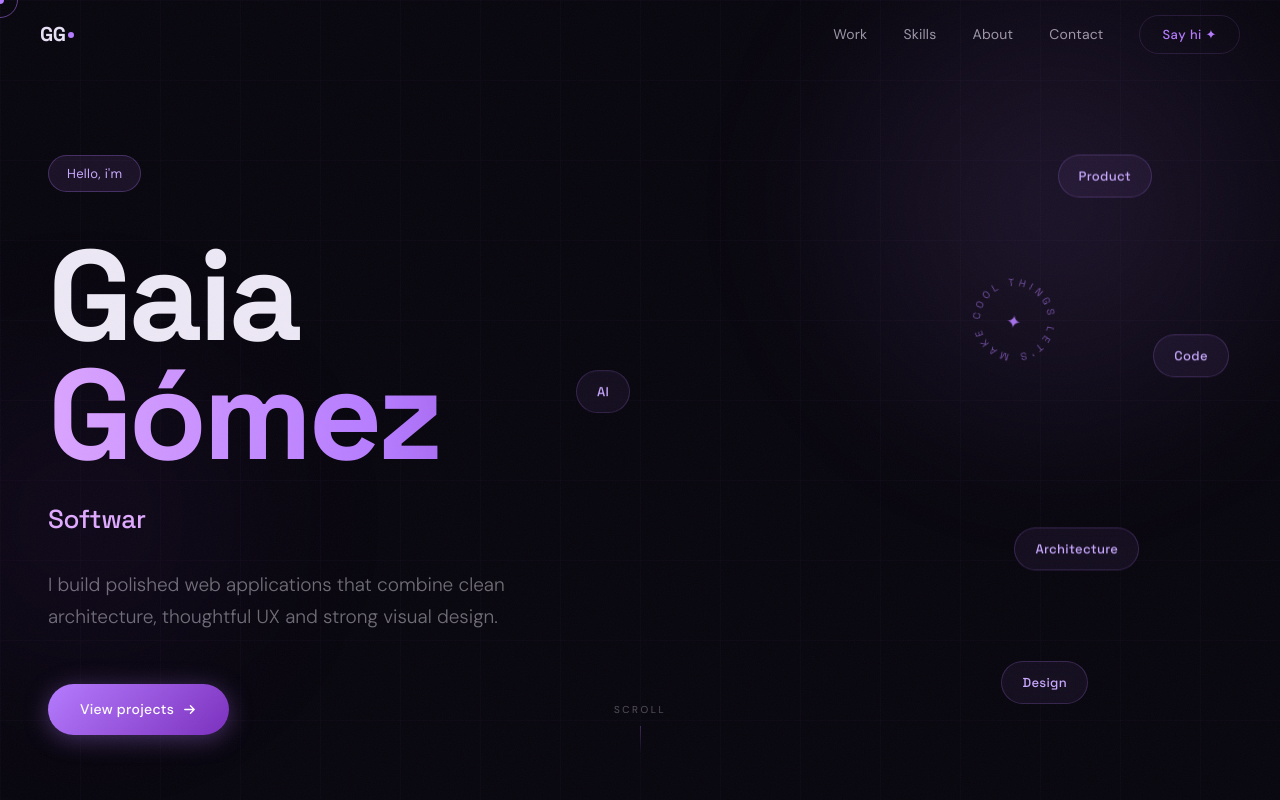
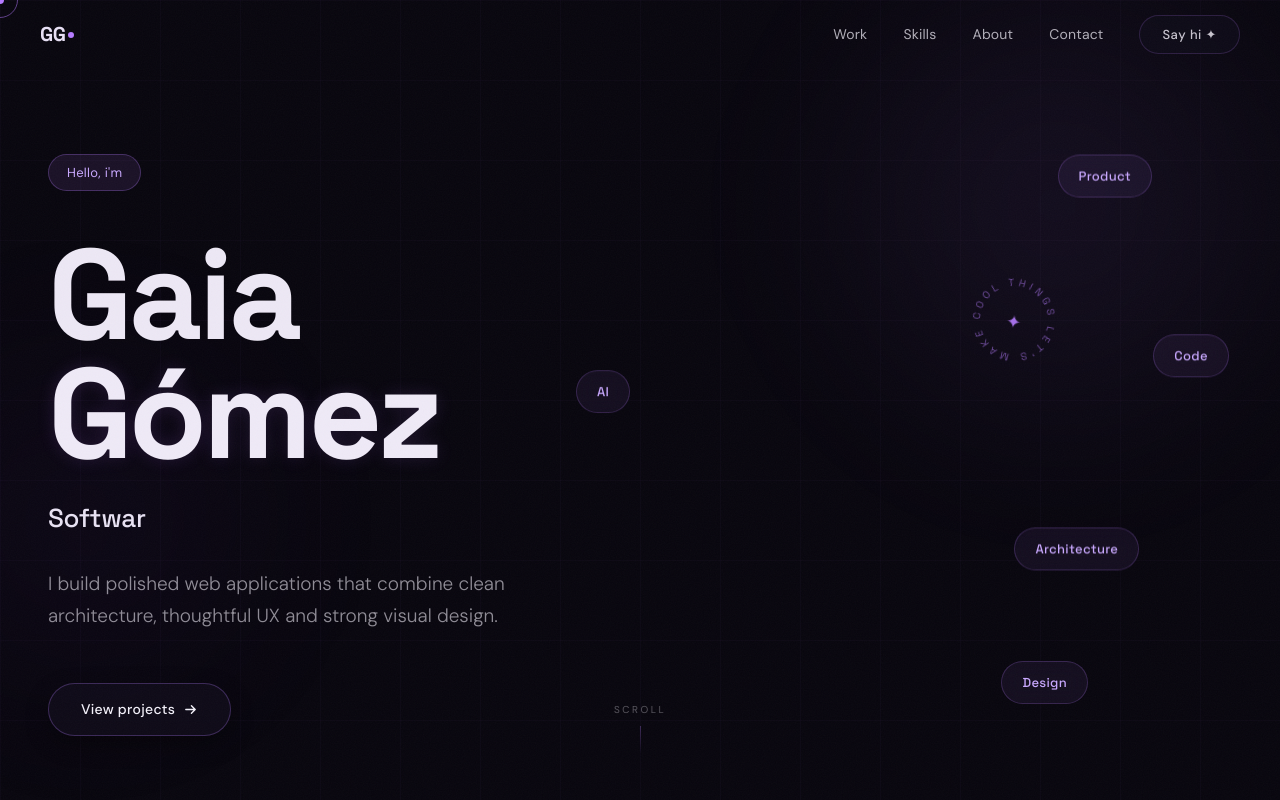
Before and after one commit to GaiaGomez/gaia-gomez-portfolio, a React (Vite) app: page / in a window 1280 px wide. Shown: the top 800 px of the page. Built offline with nearby package versions, Linux system fonts and the light colour scheme.

Commit message:
Refine purple accent system

```diff
--- a/src/components/About.jsx
+++ b/src/components/About.jsx
@@ -21,13 +21,13 @@ export default function About() {
             <h2 className="section-title">
               Code, design<br />
               and everything<br />
-              <span style={{ color: '#B57BFF' }}>in between</span>
+              <span style={{ color: '#f1eef8' }}>in between</span>
             </h2>
 
             <p style={{
               fontFamily: "'DM Sans', sans-serif",
               fontSize: '16px',
-              color: 'rgba(232,224,245,0.55)',
+              color: 'rgba(241,238,248,0.58)',
               lineHeight: '1.75',
               marginBottom: '20px',
               fontWeight: '300',
@@ -37,7 +37,7 @@ export default function About() {
             <p style={{
               fontFamily: "'DM Sans', sans-serif",
               fontSize: '16px',
-              color: 'rgba(232,224,245,0.55)',
+              color: 'rgba(241,238,248,0.58)',
               lineHeight: '1.75',
               marginBottom: '44px',
               fontWeight: '300',
@@ -86,8 +86,8 @@ export default function About() {
                 className="btn"
                 style={{
                   background: 'transparent',
-                  borderColor: 'rgba(181,123,255,0.25)',
-                  color: 'rgba(232,224,245,0.85)',
+                  borderColor: 'rgba(181,123,255,0.22)',
+                  color: 'rgba(241,238,248,0.88)',
                 }}
               >
                 Download CV
--- a/src/components/Contact.jsx
+++ b/src/components/Contact.jsx
@@ -27,14 +27,14 @@ export default function Contact() {
     width: '100%',
     padding: '16px 20px',
     borderRadius: '12px',
-    background: 'rgba(181,123,255,0.05)',
-    border: `1px solid ${focused === field ? 'rgba(181,123,255,0.5)' : 'rgba(181,123,255,0.12)'}`,
-    color: '#e8e0f5',
+    background: 'rgba(13,10,22,0.75)',
+    border: `1px solid ${focused === field ? 'rgba(181,123,255,0.34)' : 'rgba(181,123,255,0.14)'}`,
+    color: '#f1eef8',
     fontFamily: "'DM Sans', sans-serif",
     fontSize: '15px',
     outline: 'none',
     transition: 'border-color 0.25s, box-shadow 0.25s',
-    boxShadow: focused === field ? '0 0 0 3px rgba(181,123,255,0.08)' : 'none',
+    boxShadow: focused === field ? '0 0 0 3px rgba(181,123,255,0.06)' : 'none',
     resize: 'none',
   });
 
@@ -45,7 +45,7 @@ export default function Contact() {
 
   return (
     <section className="section" id="contact" style={{
-      background: 'linear-gradient(180deg, transparent 0%, rgba(181,123,255,0.03) 100%)',
+      background: 'linear-gradient(180deg, transparent 0%, rgba(181,123,255,0.015) 100%)',
     }}>
       <div className="container">
 
@@ -56,12 +56,12 @@ export default function Contact() {
           <div>
             <h2 className="section-title">
               Let's build<br />
-              something <span style={{ color: '#B57BFF' }}>great</span>
+              something <span style={{ color: '#f1eef8' }}>great</span>
             </h2>
             <p style={{
               fontFamily: "'DM Sans', sans-serif",
               fontSize: '16px',
-              color: 'rgba(232,224,245,0.5)',
+              color: 'rgba(241,238,248,0.58)',
               lineHeight: '1.7',
               marginBottom: '48px',
               fontWeight: '300',
@@ -117,20 +117,20 @@ export default function Contact() {
                       display: 'flex',
                       alignItems: 'center',
                       justifyContent: 'center',
-                      background: 'rgba(181,123,255,0.06)',
-                      border: '1px solid rgba(181,123,255,0.12)',
-                      color: 'rgba(232,224,245,0.5)',
+                      background: 'rgba(13,10,22,0.8)',
+                      border: '1px solid rgba(181,123,255,0.14)',
+                      color: 'rgba(241,238,248,0.6)',
                       transition: 'all 0.25s',
                     }}
                     onMouseEnter={e => {
-                      e.currentTarget.style.background = 'rgba(181,123,255,0.15)';
-                      e.currentTarget.style.borderColor = 'rgba(181,123,255,0.4)';
+                      e.currentTarget.style.background = 'rgba(181,123,255,0.08)';
+                      e.currentTarget.style.borderColor = 'rgba(181,123,255,0.28)';
                       e.currentTarget.style.color = '#B57BFF';
                     }}
                     onMouseLeave={e => {
-                      e.currentTarget.style.background = 'rgba(181,123,255,0.06)';
-                      e.currentTarget.style.borderColor = 'rgba(181,123,255,0.12)';
-                      e.currentTarget.style.color = 'rgba(232,224,245,0.5)';
+                      e.currentTarget.style.background = 'rgba(13,10,22,0.8)';
+                      e.currentTarget.style.borderColor = 'rgba(181,123,255,0.14)';
+                      e.currentTarget.style.color = 'rgba(241,238,248,0.6)';
                     }}
                   >
                     {s.icon}
@@ -281,7 +281,7 @@ export default function Contact() {
             fontFamily: "'Space Grotesk', sans-serif",
             fontSize: '18px',
             fontWeight: '700',
-            color: 'rgba(232,224,245,0.6)',
+            color: 'rgba(241,238,248,0.76)',
           }}>
             GG<span style={{ color: '#B57BFF' }}>.</span>
           </span>
--- a/src/components/Hero.jsx
+++ b/src/components/Hero.jsx
@@ -59,14 +59,14 @@ export default function Hero() {
       <div style={{
         position: 'absolute', top: '-15%', right: '-8%',
         width: '650px', height: '650px', borderRadius: '50%',
-        background: 'radial-gradient(circle, rgba(181,123,255,0.13) 0%, transparent 68%)',
-        filter: 'blur(48px)', pointerEvents: 'none',
+        background: 'radial-gradient(circle, rgba(181,123,255,0.08) 0%, transparent 68%)',
+        filter: 'blur(56px)', pointerEvents: 'none',
       }} />
       <div style={{
         position: 'absolute', bottom: '5%', left: '-12%',
         width: '480px', height: '480px', borderRadius: '50%',
-        background: 'radial-gradient(circle, rgba(123,47,190,0.09) 0%, transparent 70%)',
-        filter: 'blur(64px)', pointerEvents: 'none',
+        background: 'radial-gradient(circle, rgba(123,47,190,0.06) 0%, transparent 70%)',
+        filter: 'blur(70px)', pointerEvents: 'none',
       }} />
 
       {/* ── Subtle grid ──────────────────────────────── */}
@@ -191,12 +191,8 @@ export default function Hero() {
             </span>
             <span style={{
               display: 'block',
-              background: 'linear-gradient(90deg, #E0AAFF 0%, #B57BFF 40%, #7B2FBE 70%, #E0AAFF 100%)',
-              backgroundSize: '200% 100%',
-              WebkitBackgroundClip: 'text',
-              WebkitTextFillColor: 'transparent',
-              backgroundClip: 'text',
-              animation: 'shimmerText 3s ease-in-out infinite',
+              color: '#efeaf7',
+              textShadow: '0 0 18px rgba(181,123,255,0.14)',
             }}>
               Gómez
             </span>
@@ -213,7 +209,7 @@ export default function Hero() {
               fontFamily: "'Space Grotesk', sans-serif",
               fontSize: 'clamp(18px, 2.2vw, 26px)',
               fontWeight: '500',
-              color: '#E0AAFF',
+              color: '#e8e2f3',
               letterSpacing: '-0.3px',
             }}>
               {displayed}
@@ -231,7 +227,7 @@ export default function Hero() {
           <p style={{
             fontFamily: "'DM Sans', sans-serif",
             fontSize: 'clamp(16px, 1.8vw, 19px)',
-            color: 'rgba(237,232,245,0.45)',
+            color: 'rgba(241,238,248,0.58)',
             lineHeight: '1.65',
             marginBottom: '52px',
             fontWeight: '300',
@@ -244,22 +240,23 @@ export default function Hero() {
           <div style={{ display: 'flex', gap: '14px', flexWrap: 'wrap' }}>
             <a
               href="#projects"
+              className="btn btn-primary"
               style={{
                 display: 'inline-flex',
                 alignItems: 'center',
                 gap: '8px',
                 padding: '14px 32px',
                 borderRadius: '999px',
-                background: 'linear-gradient(135deg, #B57BFF 0%, #7B2FBE 100%)',
-                color: '#fff',
+                background: 'rgba(15,12,26,0.88)',
+                color: '#f4f1fa',
                 fontFamily: "'DM Sans', sans-serif",
                 fontSize: '14px',
                 fontWeight: '500',
                 letterSpacing: '0.3px',
-                border: 'none',
+                border: '1px solid rgba(181,123,255,0.28)',
                 cursor: 'none',
                 transition: 'opacity 0.25s, transform 0.25s',
-                boxShadow: '0 4px 24px rgba(181,123,255,0.35)',
+                boxShadow: '0 8px 22px rgba(0,0,0,0.35)',
                 textDecoration: 'none',
               }}
               onMouseEnter={e => { e.currentTarget.style.opacity = '0.88'; e.currentTarget.style.transform = 'translateY(-1px)'; }}
--- a/src/components/Navbar.jsx
+++ b/src/components/Navbar.jsx
@@ -31,7 +31,7 @@ export default function Navbar() {
     transition: 'background 0.4s, border-color 0.4s',
     background: scrolled ? 'rgba(8,6,14,0.85)' : 'transparent',
     backdropFilter: scrolled ? 'blur(20px)' : 'none',
-    borderBottom: scrolled ? '1px solid rgba(181,123,255,0.1)' : '1px solid transparent',
+    borderBottom: scrolled ? '1px solid rgba(181,123,255,0.08)' : '1px solid transparent',
   };
 
   const logoStyle = {
@@ -79,12 +79,12 @@ export default function Navbar() {
                 fontFamily: "'DM Sans', sans-serif",
                 fontSize: '14px',
                 fontWeight: '400',
-                color: 'rgba(232,224,245,0.65)',
+                color: 'rgba(241,238,248,0.72)',
                 transition: 'color 0.2s',
                 letterSpacing: '0.2px',
               }}
               onMouseEnter={e => e.target.style.color = '#B57BFF'}
-              onMouseLeave={e => e.target.style.color = 'rgba(232,224,245,0.65)'}
+              onMouseLeave={e => e.target.style.color = 'rgba(241,238,248,0.72)'}
             >
               {l.label}
             </a>
--- a/src/components/Projects.jsx
+++ b/src/components/Projects.jsx
@@ -33,14 +33,14 @@ function ProjectCard({ project, onClick }) {
         padding: '36px',
         borderRadius: '20px',
         background: hovered
-          ? 'rgba(181,123,255,0.06)'
+          ? 'rgba(22,17,33,0.88)'
           : 'rgba(15,12,26,0.8)',
-        border: `1px solid ${hovered ? 'rgba(181,123,255,0.3)' : 'rgba(181,123,255,0.1)'}`,
+        border: `1px solid ${hovered ? 'rgba(181,123,255,0.2)' : 'rgba(181,123,255,0.12)'}`,
         transition: 'all 0.35s ease',
         overflow: 'hidden',
         transform: hovered ? 'translateY(-4px)' : 'translateY(0)',
         boxShadow: hovered
-          ? '0 20px 60px rgba(181,123,255,0.12), 0 0 0 1px rgba(181,123,255,0.15)'
+          ? '0 20px 60px rgba(0,0,0,0.38), 0 0 0 1px rgba(181,123,255,0.12)'
           : '0 4px 20px rgba(0,0,0,0.3)',
         textDecoration: 'none',
         color: 'inherit',
@@ -91,7 +91,7 @@ function ProjectCard({ project, onClick }) {
         fontFamily: "'Space Grotesk', sans-serif",
         fontSize: '22px',
         fontWeight: '600',
-        color: hovered ? '#e8e0f5' : 'rgba(232,224,245,0.9)',
+        color: hovered ? '#f1eef8' : 'rgba(241,238,248,0.92)',
         marginBottom: '12px',
         transition: 'color 0.25s',
         letterSpacing: '-0.3px',
@@ -104,7 +104,7 @@ function ProjectCard({ project, onClick }) {
       <p style={{
         fontFamily: "'DM Sans', sans-serif",
         fontSize: '14px',
-        color: 'rgba(232,224,245,0.45)',
+        color: 'rgba(241,238,248,0.55)',
         lineHeight: '1.65',
         marginBottom: '28px',
         fontWeight: '300',
@@ -133,8 +133,8 @@ function ProjectCard({ project, onClick }) {
                 fontSize: '12px',
                 color: '#c9a8ff',
                 textDecoration: 'none',
-                border: '1px solid rgba(181,123,255,0.25)',
-                background: 'rgba(181,123,255,0.08)',
+                border: '1px solid rgba(181,123,255,0.22)',
+                background: 'rgba(13,10,22,0.85)',
                 borderRadius: '999px',
                 padding: '6px 12px',
               }}
@@ -151,9 +151,10 @@ function ProjectCard({ project, onClick }) {
               style={{
                 fontFamily: "'DM Sans', sans-serif",
                 fontSize: '12px',
-                color: 'rgba(232,224,245,0.8)',
+                color: 'rgba(241,238,248,0.86)',
                 textDecoration: 'none',
-                border: '1px solid rgba(232,224,245,0.2)',
+                border: '1px solid rgba(181,123,255,0.22)',
+                background: 'rgba(13,10,22,0.85)',
                 borderRadius: '999px',
                 padding: '6px 12px',
               }}
@@ -206,7 +207,7 @@ export default function Projects() {
         <div style={{ display: 'flex', justifyContent: 'space-between', alignItems: 'flex-end', flexWrap: 'wrap', gap: '28px', marginBottom: '56px' }}>
           <h2 className="section-title" style={{ marginBottom: 0 }}>
             Projects that<br />
-            <span style={{ color: '#B57BFF' }}>matter</span>
+            <span style={{ color: '#f1eef8' }}>matter</span>
           </h2>
 
           {/* Filter buttons */}
--- a/src/index.css
+++ b/src/index.css
@@ -6,12 +6,12 @@
   --bg2:       #0f0c1a;
   --bg3:       #16122a;
   --accent:    #B57BFF;
-  --accent2:   #d4a8ff;
+  --accent2:   #c9a8ff;
   --accent3:   #7b3fff;
-  --text:      #e8e0f5;
-  --muted:     #7a6e9a;
-  --border:    rgba(181, 123, 255, 0.15);
-  --glow:      rgba(181, 123, 255, 0.3);
+  --text:      #f1eef8;
+  --muted:     #a39caf;
+  --border:    rgba(181, 123, 255, 0.18);
+  --glow:      rgba(181, 123, 255, 0.18);
 }
 
 html { scroll-behavior: smooth; }
@@ -106,16 +106,17 @@ img { display: block; max-width: 100%; }
 }
 
 .btn-primary {
-  background: var(--accent);
-  color: #08060e;
-  border: none;
+  background: rgba(15, 12, 26, 0.88);
+  color: #f4f1fa;
+  border: 1px solid rgba(181, 123, 255, 0.28);
+  box-shadow: 0 8px 22px rgba(0, 0, 0, 0.35);
 }
 
 .btn-primary::before {
   content: '';
   position: absolute;
   inset: 0;
-  background: linear-gradient(135deg, var(--accent2), var(--accent));
+  background: linear-gradient(135deg, rgba(181, 123, 255, 0.16), rgba(181, 123, 255, 0.06));
   opacity: 0;
   transition: opacity 0.3s;
 }
@@ -123,14 +124,14 @@ img { display: block; max-width: 100%; }
 .btn-primary:hover::before { opacity: 1; }
 
 .btn-outline {
-  background: transparent;
-  color: var(--accent);
+  background: rgba(15, 12, 26, 0.75);
+  color: rgba(241, 238, 248, 0.82);
   border: 1px solid var(--border);
 }
 
 .btn-outline:hover {
   background: rgba(181, 123, 255, 0.08);
-  border-color: var(--accent);
+  border-color: rgba(181, 123, 255, 0.34);
 }
 
 /* ── Tag / pill ───────────────────────────────────────── */
@@ -141,7 +142,7 @@ img { display: block; max-width: 100%; }
   font-size: 11px;
   font-weight: 500;
   letter-spacing: 0.5px;
-  background: rgba(181, 123, 255, 0.12);
-  color: var(--accent2);
+  background: rgba(13, 10, 22, 0.8);
+  color: rgba(218, 200, 244, 0.9);
   border: 1px solid var(--border);
 }
```
